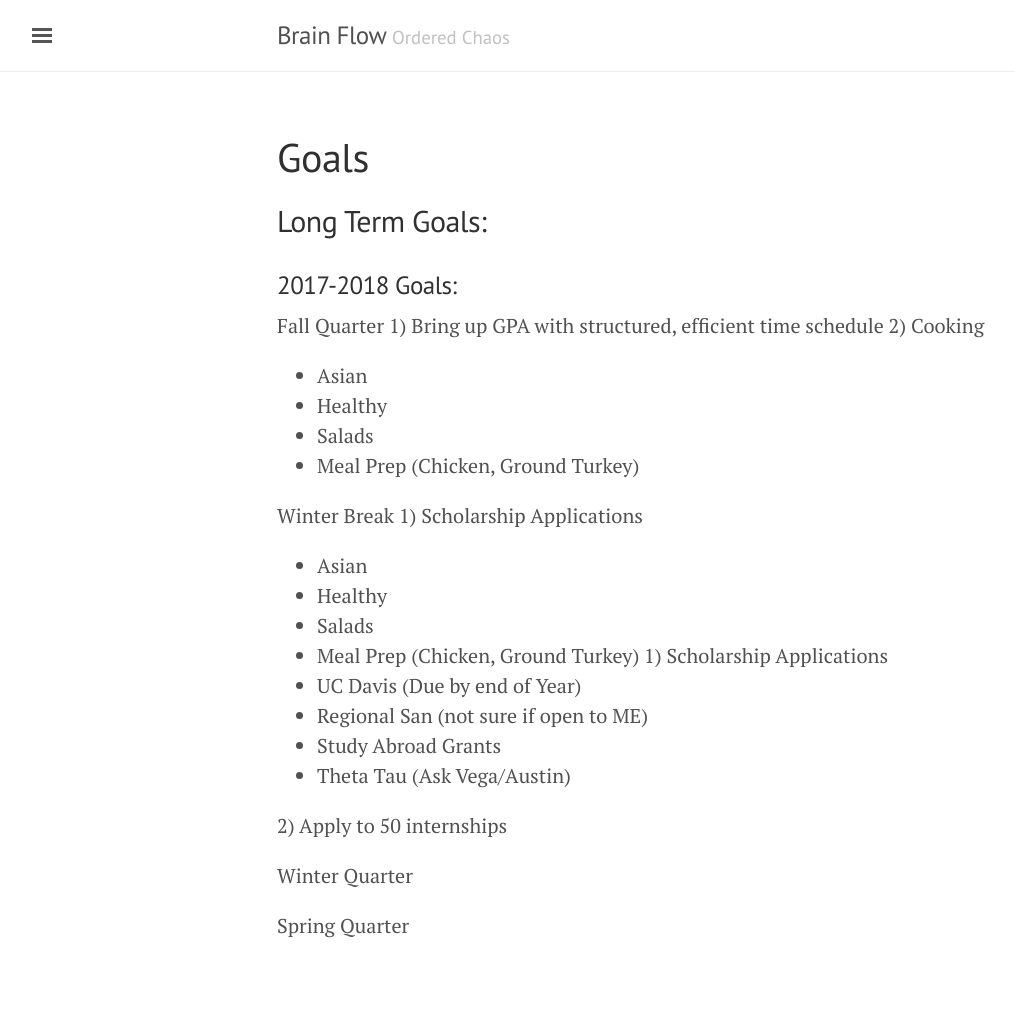
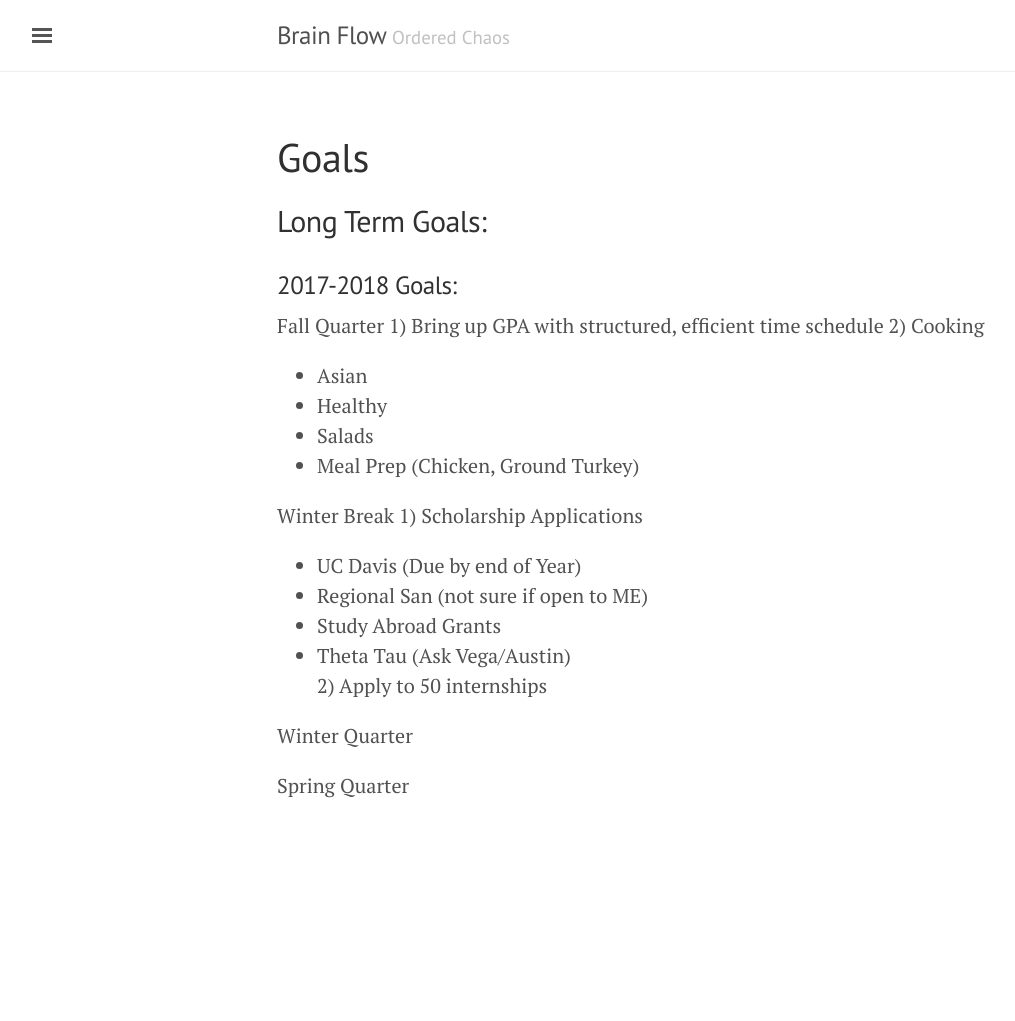
Before and after one commit to bjchia/bjchia.github.io, a Jekyll site: the page built from goals.md, in a window 1280 px wide. Shown: the whole page, without its empty margins (3-1018 px from the left). Built offline with Jekyll 4.4.1, drawn with Linux system fonts in a browser that asks for light colours; after the commit the page ends 900 px from its top, so only the background shows below that.

Commit message:
Update goals.md

```diff
--- a/goals.md
+++ b/goals.md
@@ -17,16 +17,10 @@ Fall Quarter
 
 Winter Break
 1) Scholarship Applications
-   - Asian
-   - Healthy
-   - Salads
-   - Meal Prep (Chicken, Ground Turkey)
-1) Scholarship Applications
-  - UC Davis (Due by end of Year)
-  - Regional San (not sure if open to ME)
-  - Study Abroad Grants
-  - Theta Tau (Ask Vega/Austin)
-
+   - UC Davis (Due by end of Year)
+   - Regional San (not sure if open to ME)
+   - Study Abroad Grants
+   - Theta Tau (Ask Vega/Austin)
 2) Apply to 50 internships
 
 Winter Quarter
```
